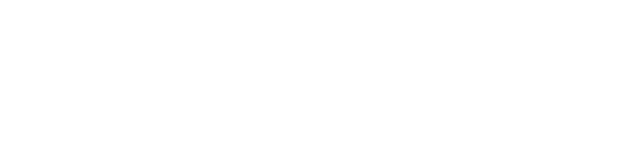
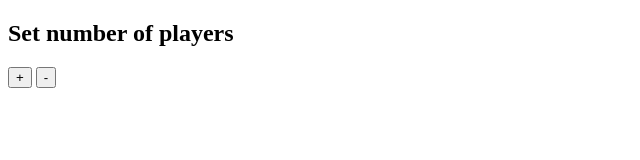
Before and after one commit to aleksanderwalczuk/superfarmer, a website: page index.html in a window 1280 px wide. Shown: the whole page, without its empty margins (0-640 px from the left). Drawn offline with Linux system fonts and the light colour scheme.

Commit message:
html - added markup for modal increasing players num

```diff
--- a/index.html
+++ b/index.html
@@ -9,6 +9,17 @@
 </head>
 
 <body>
+<div class="modal__wrapper">
+    <div class="modal__container">
+        <h2 class="modal__heading">Set number of players</h2>
+        <div class="modal__content">
+            <div class="modal__players">
+                <button class="modal__btn players__btn players__btn--increase">+</button>
+                <button class="modal__btn players__btn players__btn--decrease">-</button>
+            </div>
+        </div>
+    </div>
+</div>
     <script src="MVC.js"></script>
 </body>
 
```
